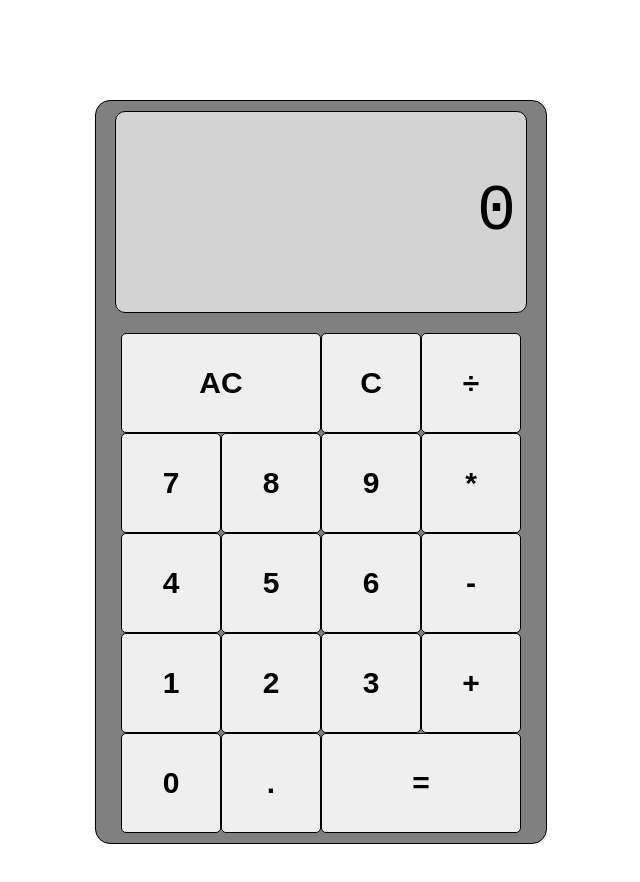
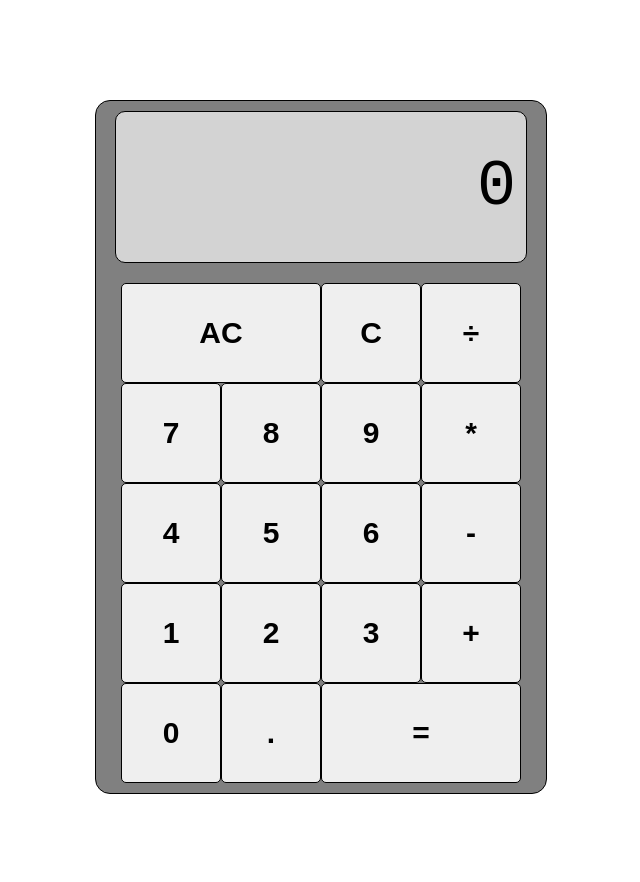
Before and after one commit to Alexisonfuego/calculator, a plain HTML site: page index.html in a window 1280 px wide. Shown: the whole page, without its empty margins (319-959 px from the left). Drawn offline with Linux system fonts and the light colour scheme.

Commit message:
Adjusted display size

```diff
--- a/styles.css
+++ b/styles.css
@@ -17,10 +17,9 @@
     border-radius: 10px;
     display: flex;
     flex-direction: column;
-    /* align-items: center; */
     align-content: center;
     justify-content: center;
-    height: 200px;
+    height: 150px;
     width: 400px;
     background-color: lightgrey;
     font-family: monospace;
@@ -31,7 +30,6 @@
 
 .buttons {
     margin: 10px;
-    /* border: 1px solid black; */
     display: flex;
     flex-wrap: wrap;
     flex-direction: row;
```
